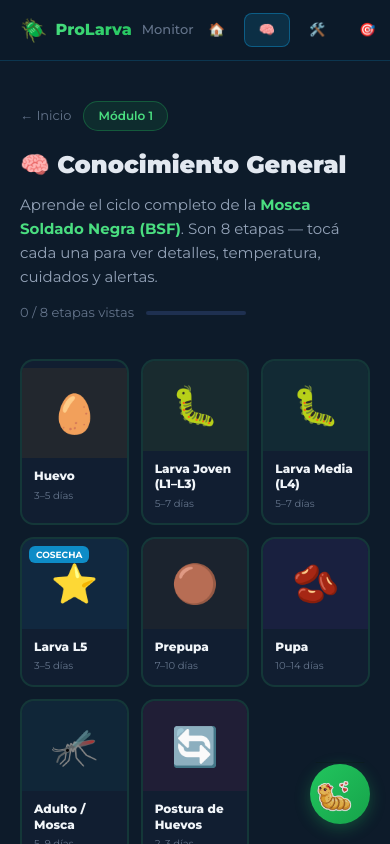
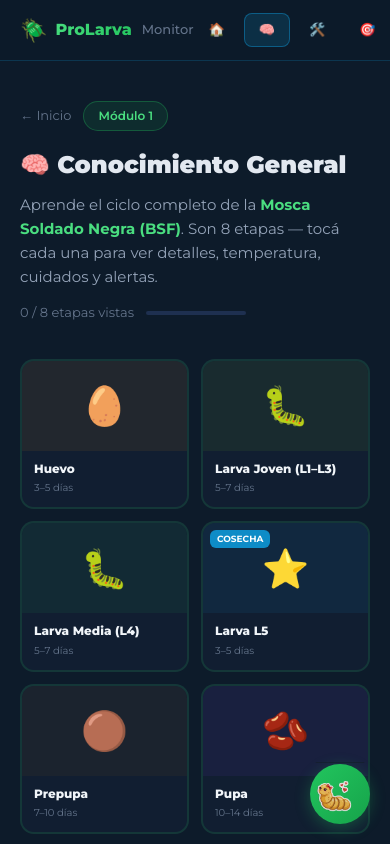
Before and after one commit to coronelzuth/prolarva, a Next.js app: page /conocimiento in a window 390 px wide. Shown: the top 844 px of the page. Built offline with nearby package versions, Linux system fonts and the light colour scheme.

Commit message:
fix: responsive movil - grids adaptativos + chat Larvi sin overflow

```diff
--- a/src/app/conocimiento/page.tsx
+++ b/src/app/conocimiento/page.tsx
@@ -46,7 +46,7 @@ export default function ConocimientoPage() {
       </div>
 
       {/* Grid 3 x 3 */}
-      <div style={{ display: 'grid', gridTemplateColumns: 'repeat(3, 1fr)', gap: 12, marginBottom: 28 }}>
+      <div style={{ display: 'grid', gridTemplateColumns: 'repeat(auto-fill, minmax(150px, 1fr))', gap: 12, marginBottom: 28 }}>
         {stages.map((stage) => {
           const isSelected = expanded === stage.id;
           const viewed = progress.stagesViewed.includes(stage.id);
@@ -145,7 +145,7 @@ export default function ConocimientoPage() {
             )}
 
             {/* Tips y Alertas */}
-            <div style={{ display: 'grid', gridTemplateColumns: '1fr 1fr', gap: 16 }}>
+            <div style={{ display: 'grid', gridTemplateColumns: 'repeat(auto-fit, minmax(200px, 1fr))', gap: 16 }}>
               <div>
                 <div style={{ fontSize: 11, fontWeight: 700, color: '#10b981', marginBottom: 8, letterSpacing: 1 }}>✅ CONSEJOS</div>
                 {activeStage.tips.map((tip, i) => (
--- a/src/app/preparacion/page.tsx
+++ b/src/app/preparacion/page.tsx
@@ -71,7 +71,7 @@ export default function PreparacionPage() {
           </p>
         </div>
 
-        <div style={{ display: 'grid', gridTemplateColumns: '1fr 1fr', gap: 16, marginBottom: 28 }}>
+        <div style={{ display: 'grid', gridTemplateColumns: 'repeat(auto-fit, minmax(200px, 1fr))', gap: 16, marginBottom: 28 }}>
           {result.ready.length > 0 && (
             <div style={{ background: 'rgba(16,185,129,0.08)', border: '1px solid rgba(16,185,129,0.25)', borderRadius: 12, padding: 18 }}>
               <div style={{ fontWeight: 700, color: '#10b981', marginBottom: 10, fontSize: 13 }}>✅ YA TIENES</div>
--- a/src/components/Larvi.tsx
+++ b/src/components/Larvi.tsx
@@ -191,7 +191,7 @@ export default function Larvi() {
     <>
       {open && (
         <div style={{
-          position: 'fixed', bottom: 90, right: 20, width: 320, maxHeight: 490,
+          position: 'fixed', bottom: 90, right: 20, width: 'min(320px, calc(100vw - 32px))', maxHeight: 490,
           background: '#0d1b2a', border: '1px solid rgba(34,197,94,0.3)',
           borderRadius: 16, display: 'flex', flexDirection: 'column',
           boxShadow: '0 8px 32px rgba(0,0,0,0.5)', zIndex: 1000, overflow: 'hidden',
```
